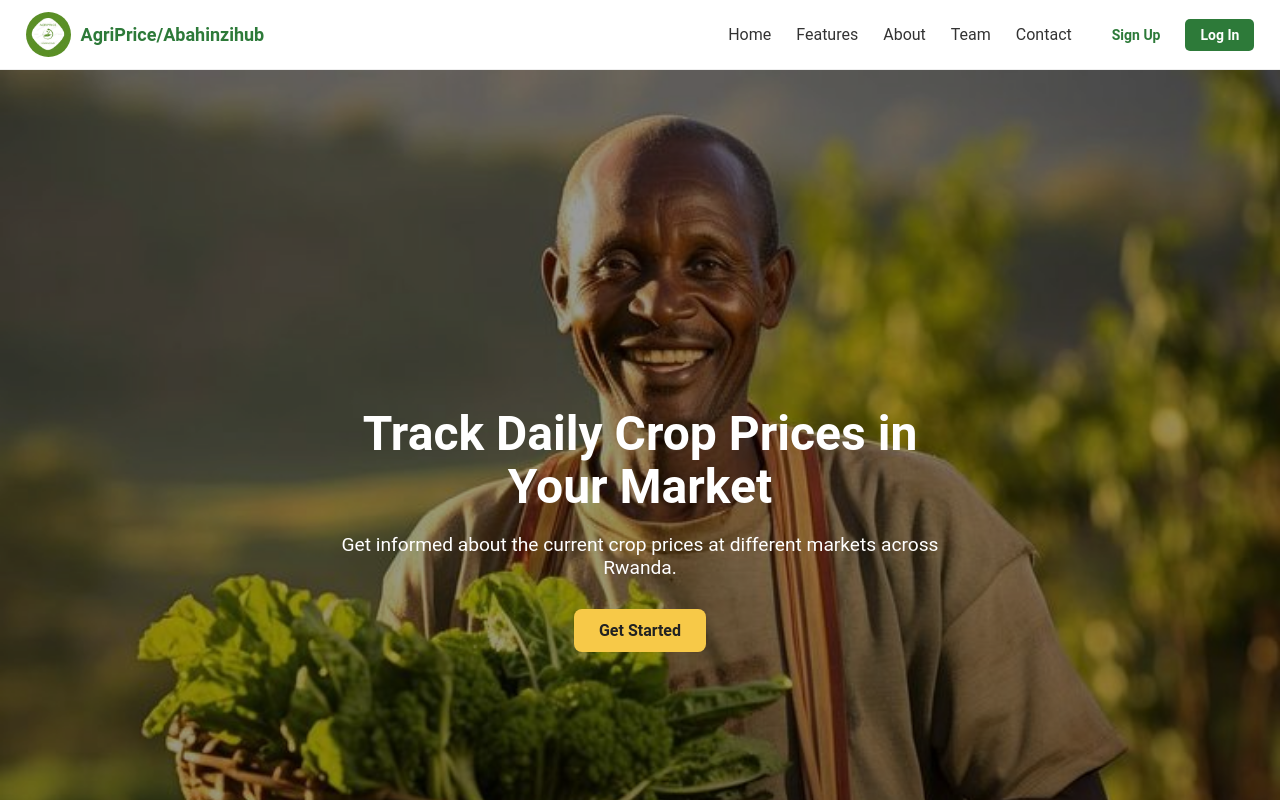
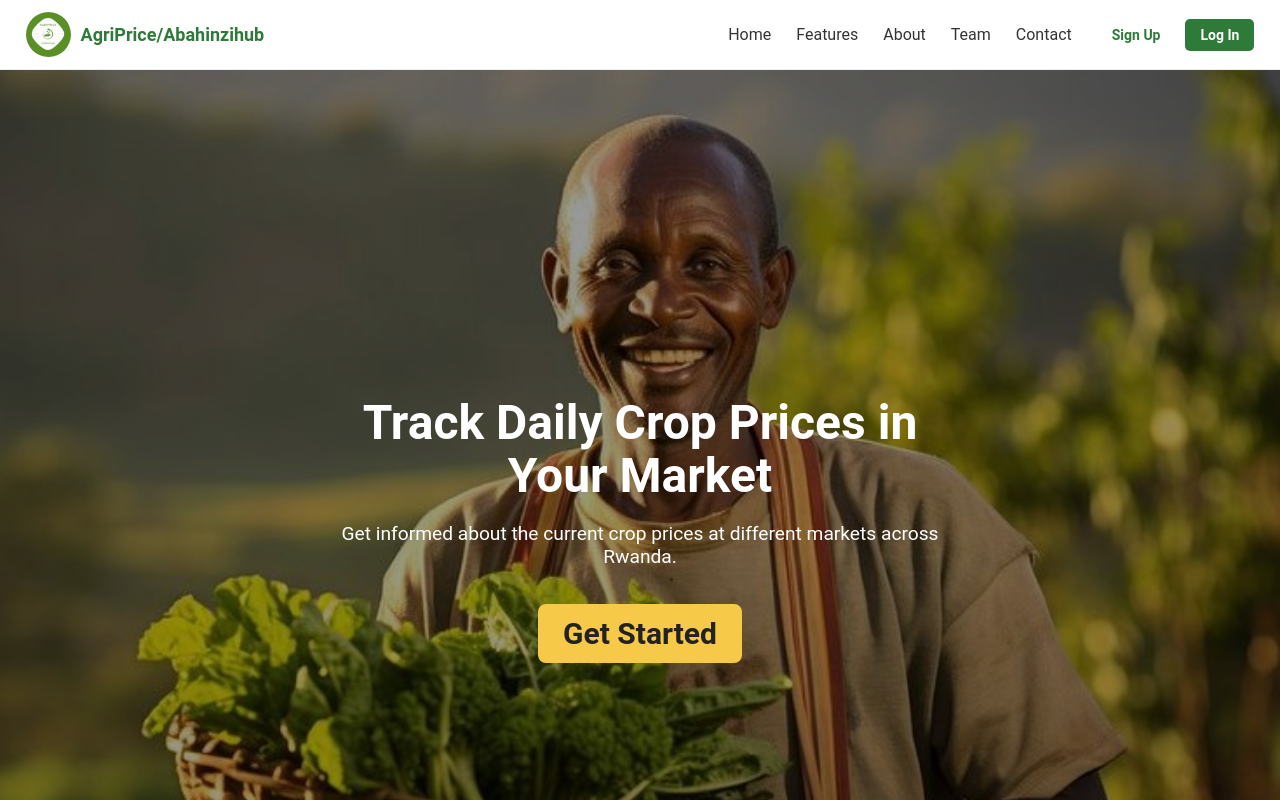
Before and after one commit to Nice-91/agriprice-info-site, a React (Vite) app: page / in a window 1280 px wide. Shown: the top 800 px of the page. Built offline with nearby package versions, Linux system fonts and the light colour scheme.

Commit message:
added changes

```diff
--- a/src/index.css
+++ b/src/index.css
@@ -225,6 +225,7 @@ nav {
   position: relative;
   color: #fff;
   text-align: center;
+  font-size: 50px;
 }
 
 .intro-hero::before {
@@ -263,6 +264,7 @@ nav {
   background: #f7c948;
   color: #222;
   font-weight: bold;
+  font-size: 30px;
   border-radius: 8px;
   text-decoration: none;
   transition: 0.3s;
```
